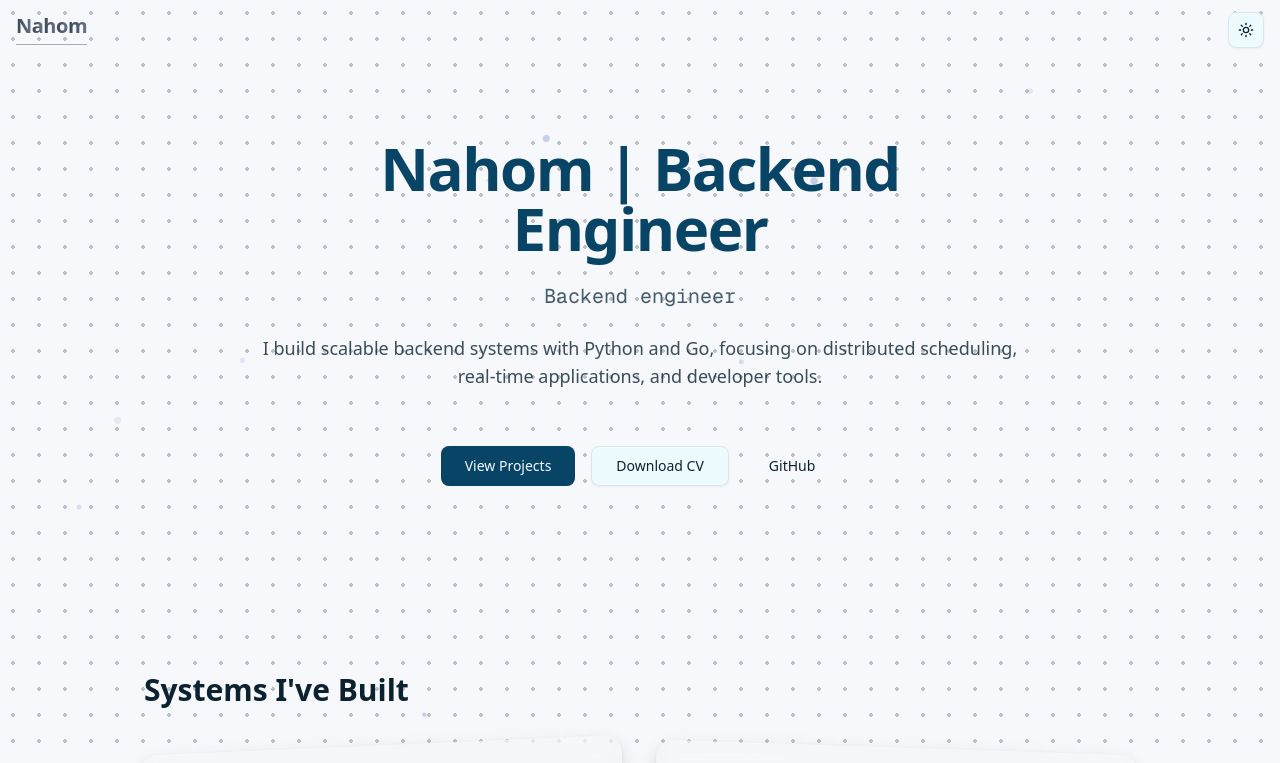
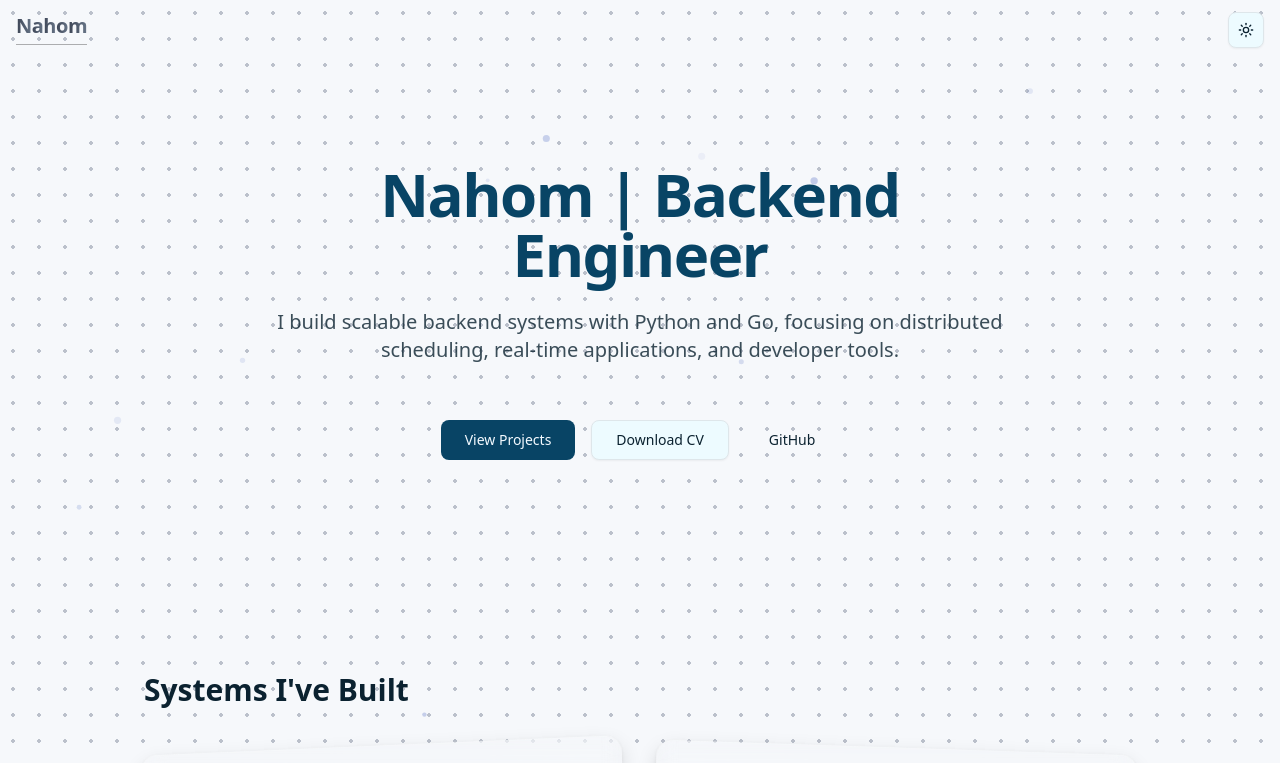
Before and after one commit to nahom-zewdu/my-portfolio, a Next.js app: page / in a window 1280 px wide. Shown: the top 763 px of the page. Built offline with nearby package versions, Linux system fonts and the light colour scheme.

Commit message:
home: remove typewriter; enlarge subline font size

```diff
--- a/src/app/page.tsx
+++ b/src/app/page.tsx
@@ -4,7 +4,6 @@ import Link from "next/link";
 import dynamic from "next/dynamic";
 import { useRef } from "react";
 import { motion } from "framer-motion";
-import TypewriterText from "@/components/TypewriterText";
 
 const SystemsSection = dynamic(() => import("@/components/SystemsSection"), { ssr: false });
 const AboutSection = dynamic(() => import("@/components/AboutSection"), { ssr: false });
@@ -50,14 +49,8 @@ export default function Home() {
           >
             Nahom | Backend Engineer
           </motion.h1>
-          <TypewriterText
-            text="Backend engineer"
-            speed={60}
-            delay={0.4}
-            className="text-lg md:text-xl font-mono text-muted-foreground"
-          />
           <motion.p
-            className="mx-auto text-base md:text-lg text-foreground/80"
+            className="mx-auto text-lg md:text-xl text-foreground/80"
             variants={fadeInUp}
           >
             I build scalable backend systems with Python and Go, focusing on distributed scheduling, real-time applications, and developer tools.
```
